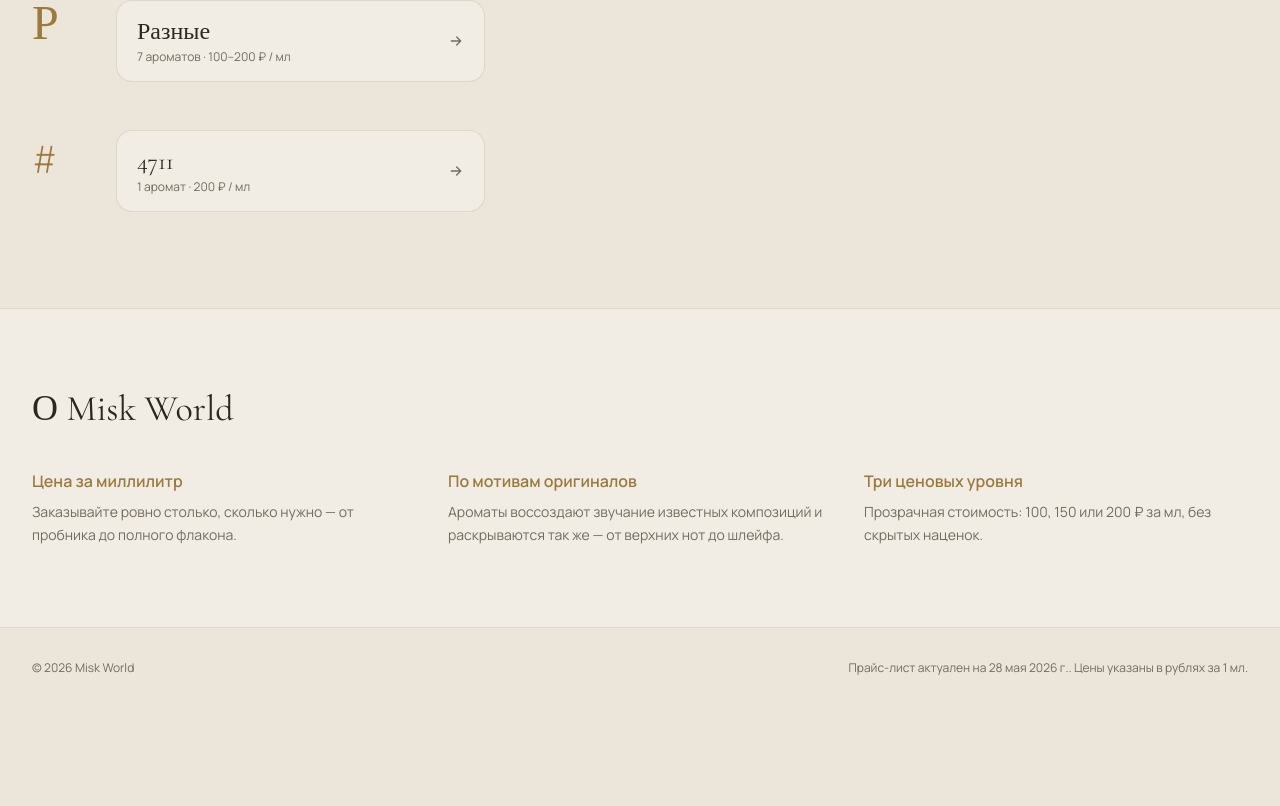
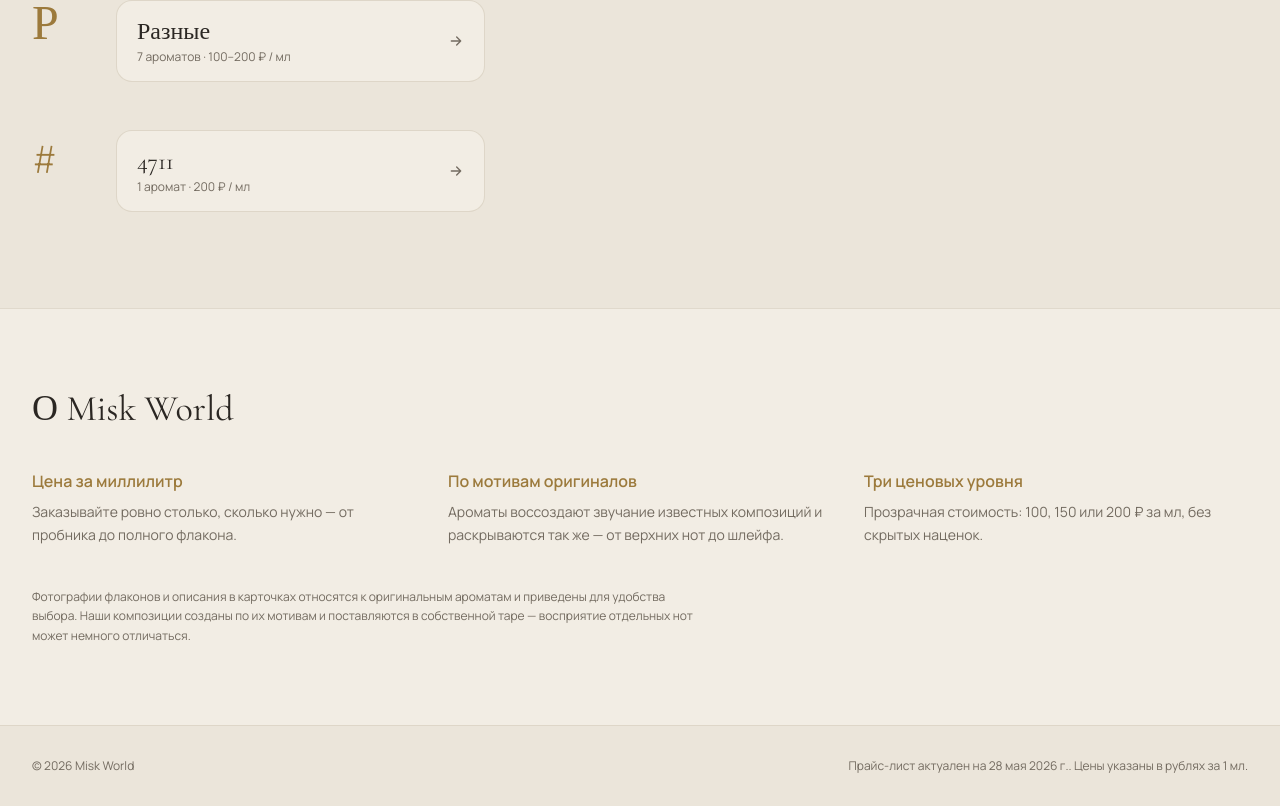
Before and after one commit to Ibrahim0924/get-perfume, a React (Vite) app: page / in a window 1280 px wide. Shown: the part 6115-6921 px from the top of the page. Before the commit the page ends 6823 px from the top, so only its background shows below. Built offline with nearby package versions, Linux system fonts and the light colour scheme.

Commit message:
Add gentle disclaimer about reference data in card and About

```diff
--- a/src/widgets/About.tsx
+++ b/src/widgets/About.tsx
@@ -19,6 +19,10 @@ export function About() {
             </article>
           ))}
         </div>
+        <p className="mt-10 max-w-2xl text-xs leading-relaxed text-muted">
+          Фотографии флаконов и описания в карточках относятся к оригинальным ароматам и приведены для удобства выбора.
+          Наши композиции созданы по их мотивам и поставляются в собственной таре — восприятие отдельных нот может немного отличаться.
+        </p>
       </Container>
     </section>
   );
--- a/src/widgets/FragranceDialog.tsx
+++ b/src/widgets/FragranceDialog.tsx
@@ -92,6 +92,10 @@ export function FragranceDialog({ fragrance, onClose }: { fragrance: Fragrance |
                     ))}
                   </section>
                 )}
+                <p className="mt-7 border-t border-line/60 pt-4 text-[11px] leading-relaxed text-muted">
+                  Характеристики, ноты и аккорды приведены по оригинальной композиции как ориентир. Наш аромат создан по её мотивам —
+                  отдельные оттенки звучания, стойкость и шлейф могут немного отличаться в зависимости от кожи и условий.
+                </p>
               </>
             ) : (
               <p className="mt-6 text-sm text-muted">Подробное описание для этого аромата пока не добавлено.</p>
```
